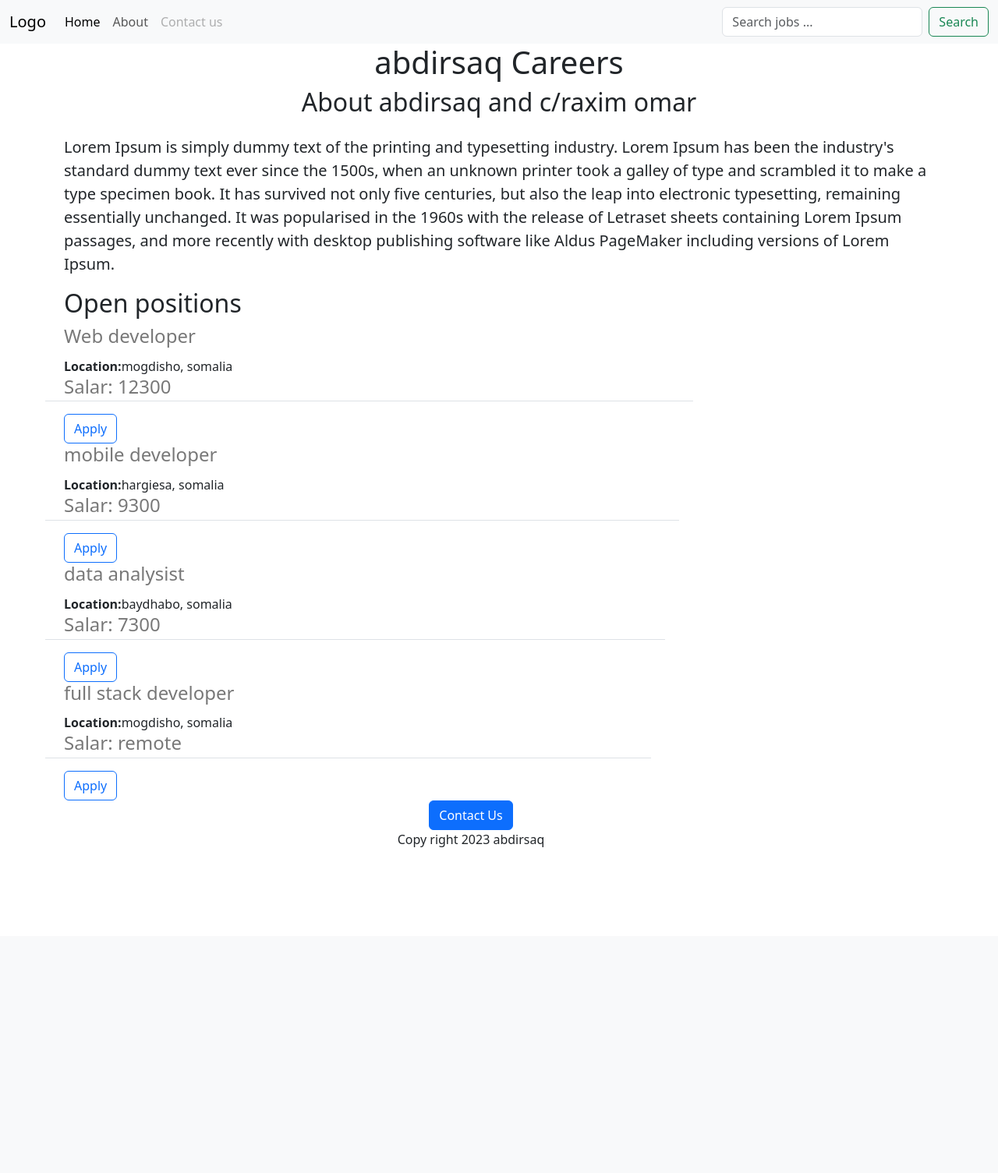
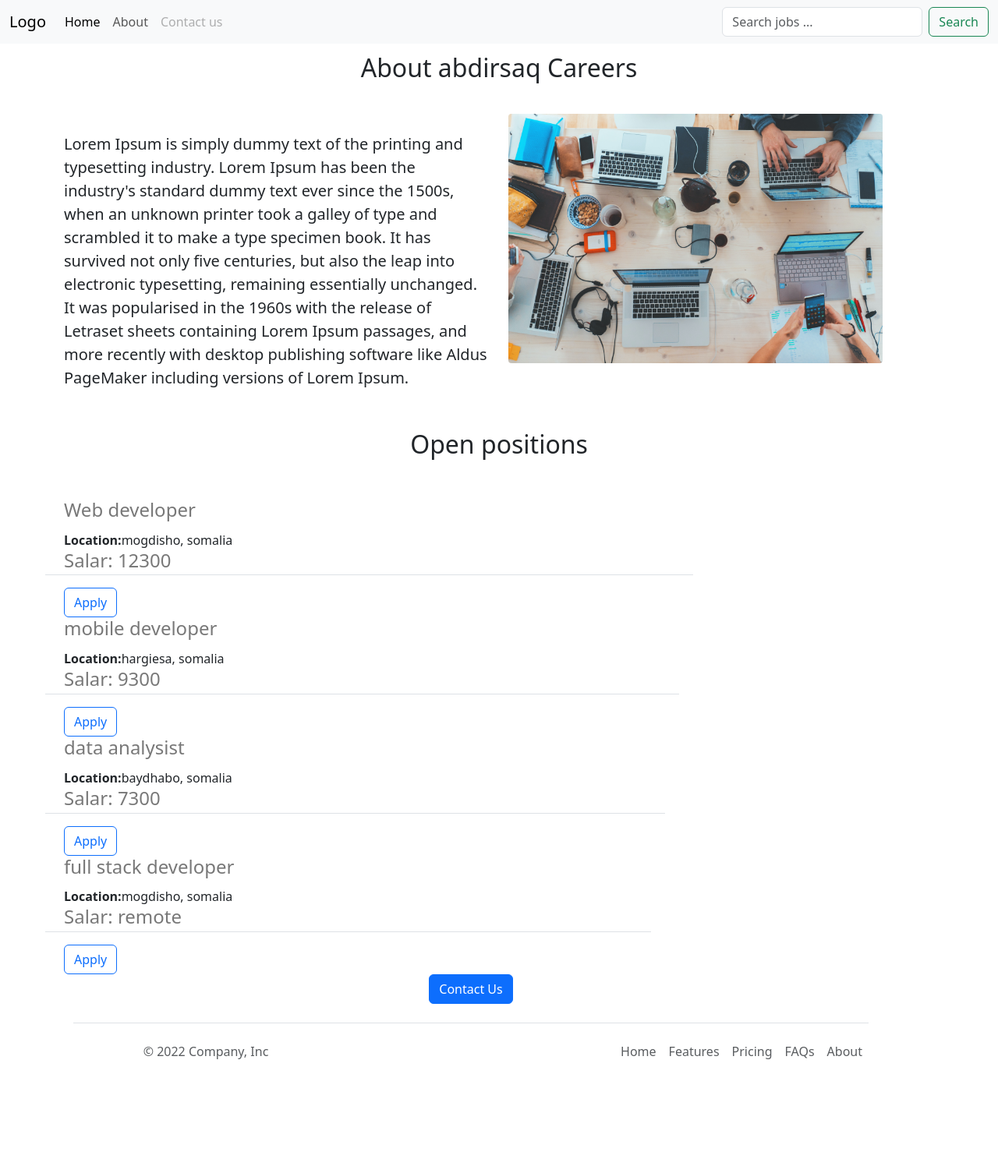
Before and after one commit to Abdirasaaq-Nor/my-own-website-v2, a Flask app: page / in a window 1280 px wide. Shown: the whole page at 78% size. Before the commit the page ends 1087 px from the top, so only its background shows below. Run offline with Flask 2, Linux system fonts and the light colour scheme.

Commit message:
added new pages

```diff
--- /dev/null
+++ b/templates/footer.html
@@ -0,0 +1,17 @@
+<div class="container">
+  <footer class="d-flex flex-wrap justify-content-between align-items-center py-3 my-4 border-top">
+    <p class="col-md-4 mb-0 text-muted">&copy; 2022 Company, Inc</p>
+
+    <a href="/" class="col-md-4 d-flex align-items-center justify-content-center mb-3 mb-md-0 me-md-auto link-dark text-decoration-none">
+      <svg class="bi me-2" width="40" height="32"><use xlink:href="#bootstrap"/></svg>
+    </a>
+
+    <ul class="nav col-md-4 justify-content-end">
+      <li class="nav-item"><a href="#" class="nav-link px-2 text-muted">Home</a></li>
+      <li class="nav-item"><a href="#" class="nav-link px-2 text-muted">Features</a></li>
+      <li class="nav-item"><a href="#" class="nav-link px-2 text-muted">Pricing</a></li>
+      <li class="nav-item"><a href="#" class="nav-link px-2 text-muted">FAQs</a></li>
+      <li class="nav-item"><a href="#" class="nav-link px-2 text-muted">About</a></li>
+    </ul>
+  </footer>
+</div>
--- a/templates/home.html
+++ b/templates/home.html
@@ -3,41 +3,30 @@
   <head>
      <meta name="viewport" content="width=device-width, initial-scale=1">
     <link href="https://cdn.jsdelivr.net/npm/bootstrap@5.3.0-alpha1/dist/css/bootstrap.min.css" rel="stylesheet" integrity="sha384-GLhlTQ8iRABdZLl6O3oVMWSktQOp6b7In1Zl3/Jr59b6EGGoI1aFkw7cmDA6j6gD" crossorigin="anonymous">
+
+<!--     <style>
+      .img_1{
+        widows: 550px;
+        height: 320px;
+      }
+      .img_div{
+        margin-left: 60px;
+        display: flex;
+        justify-content: space-between;
+        align-items: center;
+      }
+    </style> -->
   </head>
     <title>Abdirsaq careers website</title>
 
 
   </head>
   <body>
-    <nav class="navbar navbar-expand-lg bg-body-tertiary">
-  <div class="container-fluid">
-    <a class="navbar-brand" href="#">Logo</a>
-    <button class="navbar-toggler" type="button" data-bs-toggle="collapse" data-bs-target="#navbarSupportedContent" aria-controls="navbarSupportedContent" aria-expanded="false" aria-label="Toggle navigation">
-      <span class="navbar-toggler-icon"></span>
-    </button>
-    <div class="collapse navbar-collapse" id="navbarSupportedContent">
-      <ul class="navbar-nav me-auto mb-2 mb-lg-0">
-        <li class="nav-item">
-          <a class="nav-link active" aria-current="page" href="#">Home</a>
-        </li>
-        <li class="nav-item">
-          <a class="nav-link" href="#">About</a>
-        </li>
-
-        <li class="nav-item">
-          <a class="nav-link disabled">Contact us</a>
-        </li>
-      </ul>
-      <form class="d-flex" role="search">
-        <input class="form-control me-2" type="search" placeholder="Search jobs ..." aria-label="Search">
-        <button class="btn btn-outline-success" type="submit">Search</button>
-      </form>
-    </div>
-  </div>
-</nav>
 
 
 
+
+    {% include 'navabar.html' %}
 
    <div class = "container">
       <h1 class= "text-center">
@@ -45,19 +34,31 @@
     </h1>
 
 
-      <h2 class= "text-center">About abdirsaq and c/raxim omar</h2>
+      <h2 class= "text-center" style="margin-top: 20px;">About abdirsaq Careers</h2>
+
+         <div class= "row" style = "margin-bottom: 10px; margin-top: 40px;">
+           <div class = 'col-md-6'>
       <p class="lead mt-4">
         Lorem Ipsum is simply dummy text of the printing and typesetting industry. Lorem Ipsum has been the industry's standard dummy text ever since the 1500s, when an unknown printer took a galley of type and scrambled it to make a type specimen book. It has survived not only five centuries, but also the leap into electronic typesetting, remaining essentially unchanged. It was popularised in the 1960s with the release of Letraset sheets containing Lorem Ipsum passages, and more recently with desktop publishing software like Aldus PageMaker including versions of Lorem Ipsum.
       </p>
-      <h2>Open positions</h2>
+              </div>
+            <div class="d-none d-md-block col-6">
+       <img class="img_1" src ="/static/images/abdi.jpg" style = "height: 320px;border-radius: 4px;" >
+     </div>
+
+      </div>
+      <h2 style = "margin-top: 35px; margin-bottom: 50px; text-align: center;">Open positions</h2>
      {%for job in jobs%}
 
        {% include 'job_item.html' %}
 
      {%endfor%}
+
+
+
       <div style = "text-align: center;">
         <button type="button" class="btn btn-primary">Contact Us</button>
-        <p>Copy right 2023 abdirsaq</p>
+           {% include 'footer.html' %}
       </div>
    </div>
 
--- a/templates/job_item.html
+++ b/templates/job_item.html
@@ -18,7 +18,7 @@
         </div>
 
            <div class="col-3">
-          <button type="button" class="btn btn-outline-primary">Apply</button>   </div>
+          <a g type="button" class="btn btn-outline-primary">Apply</a>   </div>
 
 
       </div>
--- /dev/null
+++ b/templates/navabar.html
@@ -0,0 +1,26 @@
+    <nav class="navbar navbar-expand-lg bg-body-tertiary fixed-top">
+  <div class="container-fluid">
+    <a class="navbar-brand" href="#">Logo</a>
+    <button class="navbar-toggler" type="button" data-bs-toggle="collapse" data-bs-target="#navbarSupportedContent" aria-controls="navbarSupportedContent" aria-expanded="false" aria-label="Toggle navigation">
+      <span class="navbar-toggler-icon"></span>
+    </button>
+    <div class="collapse navbar-collapse" id="navbarSupportedContent">
+      <ul class="navbar-nav me-auto mb-2 mb-lg-0  ">
+        <li class="nav-item">
+          <a class="nav-link active" aria-current="page" href="#">Home</a>
+        </li>
+        <li class="nav-item">
+          <a class="nav-link" href="#">About</a>
+        </li>
+
+        <li class="nav-item">
+          <a class="nav-link disabled">Contact us</a>
+        </li>
+      </ul>
+      <form class="d-flex" role="search">
+        <input class="form-control me-2" type="search" placeholder="Search jobs ..." aria-label="Search">
+        <button class="btn btn-outline-success" type="submit">Search</button>
+      </form>
+    </div>
+  </div>
+</nav>
```
Also changed, not shown: static/images/abdi.jpg (added).
